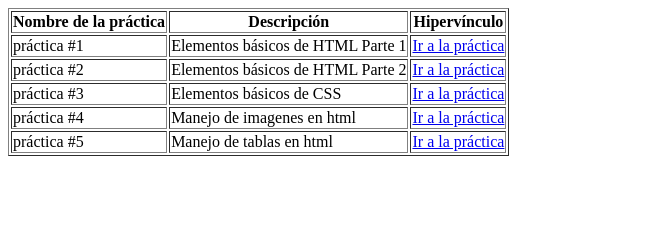
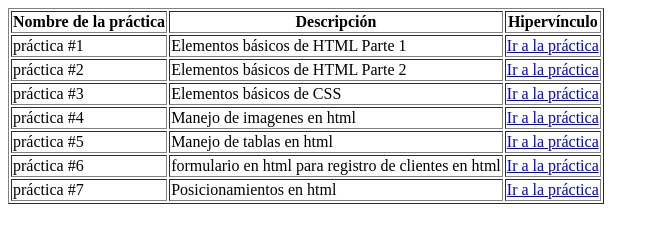
Before and after one commit to DanielAlejandro-5412/DanielAlejandro-5412.github.io, a plain HTML site: page PracticasParcial1.html in a window 1280 px wide. Shown: the whole page, without its empty margins (0-659 px from the left). Drawn offline with Linux system fonts and the light colour scheme.

Commit message:
Add files via upload

```diff
--- a/PracticasParcial1.html
+++ b/PracticasParcial1.html
@@ -39,7 +39,17 @@
             <tr>
                 <td>práctica #5</td>
                 <td>Manejo de tablas en html</td>
-                <td><a href="Parcial1/Practica4.html">Ir a la práctica</a></td>
+                <td><a href="Parcial1/Practica5.html">Ir a la práctica</a></td>
+            </tr>
+            <tr>
+                <td>práctica #6</td>
+                <td>formulario en html para registro de clientes en html</td>
+                <td><a href="Parcial1/Practica6.html">Ir a la práctica</a></td>
+            </tr>
+            <tr>
+                <td>práctica #7</td>
+                <td>Posicionamientos en html</td>
+                <td><a href="Parcial1/Practica7.html">Ir a la práctica</a></td>
             </tr>
 
         </tbody>
```
